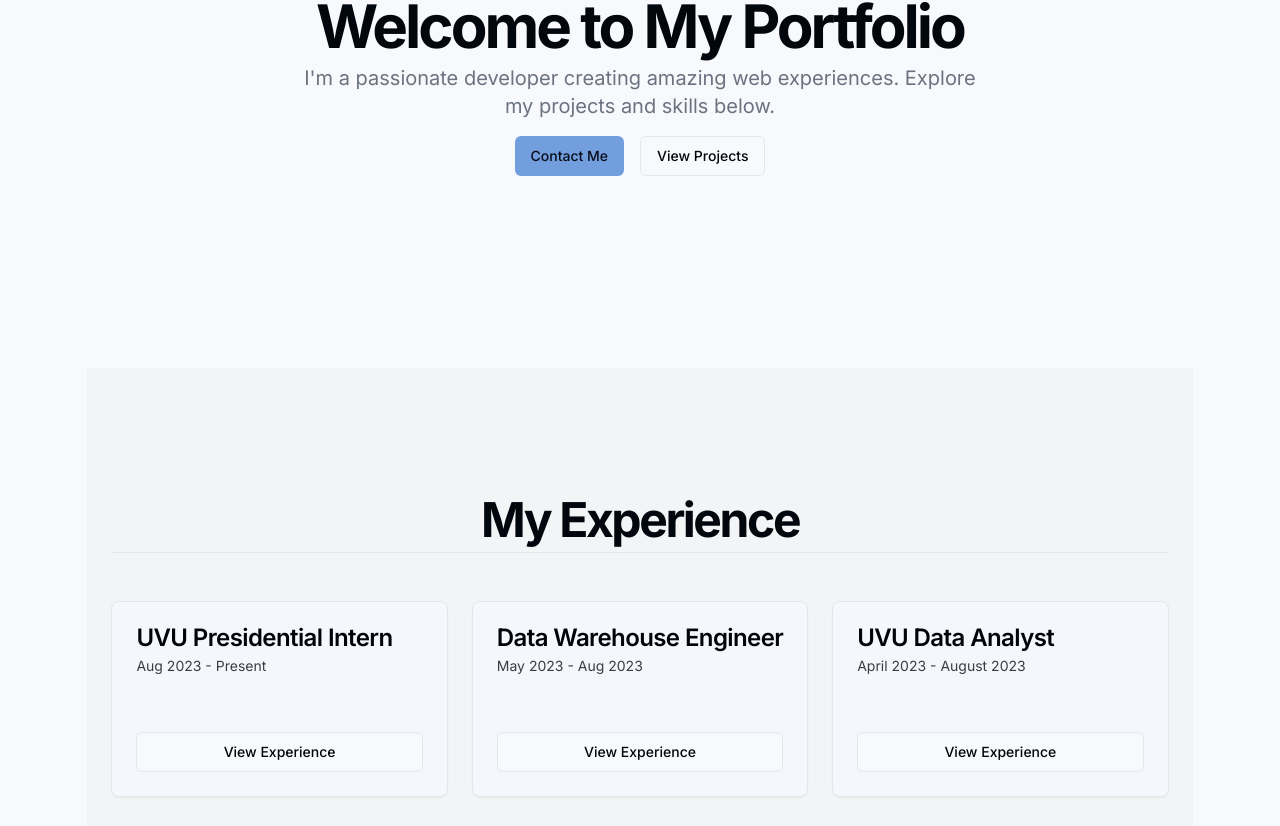
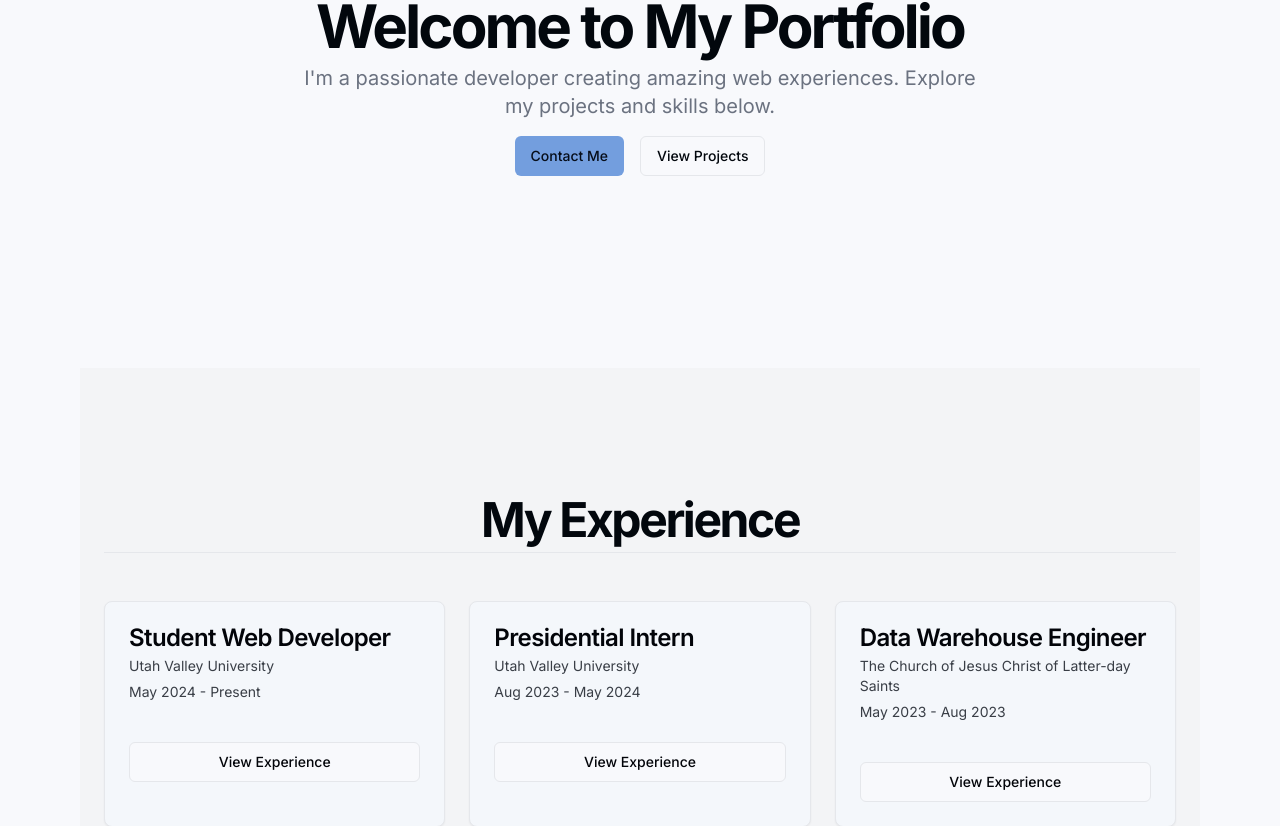
Before and after one commit to dwk601/next-portfolio, a Next.js app: page / in a window 1280 px wide. Shown: the part 404-1230 px from the top of the page. Built offline with nearby package versions, Linux system fonts and the light colour scheme.

Commit message:
Refactor page component and add Hero section

```diff
--- a/src/app/page.tsx
+++ b/src/app/page.tsx
@@ -4,33 +4,13 @@ import { Button } from "@/components/ui/button";
 import { Card, CardContent, CardDescription, CardHeader, CardTitle } from "@/components/ui/card";
 import { Github, Linkedin, Mail } from "lucide-react";
 import Experience from "@/components/experience";
+import Hero from "@/components/hero";
 
 export default function home() {
   return (
     <div className="flex flex-col min-h-screen">
       <main className="flex-1">
-        <section className="w-full py-12 md:py-24 lg:py-32 xl:py-48">
-          <div className="container px-4 md:px-6">
-            <div className="flex flex-col items-center space-y-4 text-center">
-              <div className="space-y-2">
-                <h1 className="text-3xl font-bold tracking-tighter sm:text-4xl md:text-5xl lg:text-6xl/none">
-                  Welcome to My Portfolio
-                </h1>
-                <p className="mx-auto max-w-[700px] text-gray-500 md:text-xl dark:text-gray-400">
-                  I'm a passionate developer creating amazing web experiences. Explore my projects and skills below.
-                </p>
-              </div>
-              <div className="space-x-4">
-                <Button asChild>
-                  <Link href="#contact">Contact Me</Link>
-                </Button>
-                <Button asChild variant="outline">
-                  <Link href="#projects">View Projects</Link>
-                </Button>
-              </div>
-            </div>
-          </div>
-        </section>
+        <Hero />
         <Experience />
         <section id="projects" className="w-full py-12 md:py-24 lg:py-32 bg-gray-100 dark:bg-gray-800">
           <div className="container px-4 md:px-6">
--- a/src/components/experience.tsx
+++ b/src/components/experience.tsx
@@ -1,65 +1,100 @@
 import { Button } from "@/components/ui/button";
-import { Card, CardContent, CardDescription, CardHeader, CardTitle } from "@/components/ui/card";
-import { Dialog, DialogTrigger, DialogContent, DialogHeader, DialogTitle, DialogDescription, DialogFooter } from "@/components/ui/dialog";
+import {
+  Card,
+  CardContent,
+  CardDescription,
+  CardHeader,
+  CardTitle,
+} from "@/components/ui/card";
+import {
+  Dialog,
+  DialogTrigger,
+  DialogContent,
+  DialogHeader,
+  DialogTitle,
+  DialogDescription,
+  DialogFooter,
+} from "@/components/ui/dialog";
 
 export default function Experience() {
   const experiences = [
     {
-      title: "UVU Presidential Intern",
-      period: "Aug 2023 - Present",
-      shortDescription: "",
+      title: "Student Web Developer",
+      company: "Utah Valley University",
+      period: "May 2024 - Present",
+      fullDescription: [
+        "Collaborate in a cross-functional team to maintain and improve the university website and student portal using Vue.js",
+        "Contribute to mobile app development using Flutter, demonstrating adaptability to various development environments",
+        "Improved website accessibility, raising the SiteImprove score by 17% over a 3-month period",
+        "Conduct compatibility reviews for new web content, ensuring optimal user experience across platforms",
+      ],
+      buttonText: "View Experience",
+    },
+    {
+      title: "Presidential Intern",
+      company: "Utah Valley University",
+      period: "Aug 2023 - May 2024",
       fullDescription: [
         "Led cross-functional teams to initiate and align projects with organizational goals",
         "Used XML, Vue3, HTML, and CSS to participate in the redesigning of the UVU student website",
-        "Ensured efficient and scalable solutions through meticulous project execution."
+        "Ensured efficient and scalable solutions through meticulous project execution.",
       ],
-      buttonText: "View Experience"
+      buttonText: "View Experience",
     },
     {
       title: "Data Warehouse Engineer",
+      company: "The Church of Jesus Christ of Latter-day Saints",
       period: "May 2023 - Aug 2023",
-      shortDescription: "",
       fullDescription: [
         "Utilized ETL tools and SQL for data warehousing tasks, resulting in a 20% increase in data processing efficiency.",
         "Developed and maintained data pipelines using Python, improving data flow and reducing data processing time by 15%.",
-        "Implemented data quality checks using Data Quality Frameworks, ensuring high data accuracy and reliability."
+        "Implemented data quality checks using Data Quality Frameworks, ensuring high data accuracy and reliability.",
       ],
-      buttonText: "View Experience"
+      buttonText: "View Experience",
     },
     {
-      title: "UVU Data Analyst",
+      title: "Data Analyst",
+      company: "Utah Valley University",
       period: "April 2023 - August 2023",
-      shortDescription: "",
       fullDescription: [
         "Utilized Python and SQL for data analysis, focusing on student success metrics, resulting in a 20% increase in available data for analysis and informed decision-making.",
-        "Developed a dynamic live dashboard using Tableau, integrating new datasets to enhance data visualization and facilitate data-driven decision-making processes. This updated dashboard allowed students and faculty to easily access and analyze the data, resulting in a improvement in data accessibility and user satisfaction."
+        "Developed a dynamic live dashboard using Tableau, integrating new datasets to enhance data visualization and facilitate data-driven decision-making processes. This updated dashboard allowed students and faculty to easily access and analyze the data, resulting in a improvement in data accessibility and user satisfaction.",
       ],
-      buttonText: "View Experience"
-    }
+      buttonText: "View Experience",
+    },
   ];
 
   return (
-    <section id="experience" className="w-full py-12 md:py-24 lg:py-32 bg-gray-100 dark:bg-gray-800">
+    <section
+      id="experience"
+      className="w-full py-12 md:py-24 lg:py-32 bg-gray-100 dark:bg-gray-800"
+    >
       <div className="container px-4 md:px-6">
-        <h2 className="text-3xl font-bold tracking-tighter sm:text-5xl text-center mb-12">My Experience</h2>
+        <h2 className="text-3xl font-bold tracking-tighter sm:text-5xl text-center mb-12">
+          My Experience
+        </h2>
         <div className="grid grid-cols-1 md:grid-cols-2 lg:grid-cols-3 gap-6">
           {experiences.map((experience, index) => (
             <Card key={index}>
               <CardHeader>
                 <CardTitle>{experience.title}</CardTitle>
+                <CardDescription>{experience.company}</CardDescription>
                 <CardDescription>{experience.period}</CardDescription>
               </CardHeader>
               <CardContent>
-                <p>{experience.shortDescription}</p>
                 <Dialog>
                   <DialogTrigger asChild>
-                    <Button className="w-full mt-4" variant="outline">{experience.buttonText}</Button>
+                    <Button className="w-full mt-4" variant="outline">
+                      {experience.buttonText}
+                    </Button>
                   </DialogTrigger>
                   <DialogContent className="sm:max-w-[425px]">
                     <DialogHeader>
                       <DialogTitle>{experience.title}</DialogTitle>
                       <DialogDescription>
-                        <p className="text-sm text-muted-foreground">{experience.period}</p>
+                        <p className="text-sm text-muted-foreground">
+                          {experience.period}
+                        </p>
                         <ul className="list-disc pl-5 space-y-2">
                           {experience.fullDescription.map((desc, i) => (
                             <li key={i}>{desc}</li>
@@ -67,9 +102,7 @@ export default function Experience() {
                         </ul>
                       </DialogDescription>
                     </DialogHeader>
-                    <DialogFooter>
-                      <Button variant="outline">Close</Button>
-                    </DialogFooter>
+                    <DialogFooter></DialogFooter>
                   </DialogContent>
                 </Dialog>
               </CardContent>
--- /dev/null
+++ b/src/components/hero.tsx
@@ -0,0 +1,30 @@
+import { Button } from "@/components/ui/button";
+import Link from "next/link";
+
+export default function Hero() {
+  return (
+    <section className="w-full py-12 md:py-24 lg:py-32 xl:py-48">
+      <div className="container px-4 md:px-6">
+        <div className="flex flex-col items-center space-y-4 text-center">
+          <div className="space-y-2">
+            <h1 className="text-3xl font-bold tracking-tighter sm:text-4xl md:text-5xl lg:text-6xl/none">
+              Welcome to My Portfolio
+            </h1>
+            <p className="mx-auto max-w-[700px] text-gray-500 md:text-xl dark:text-gray-400">
+              I'm a passionate developer creating amazing web experiences.
+              Explore my projects and skills below.
+            </p>
+          </div>
+          <div className="space-x-4">
+            <Button asChild>
+              <Link href="#contact">Contact Me</Link>
+            </Button>
+            <Button asChild variant="outline">
+              <Link href="#projects">View Projects</Link>
+            </Button>
+          </div>
+        </div>
+      </div>
+    </section>
+  );
+}
```
